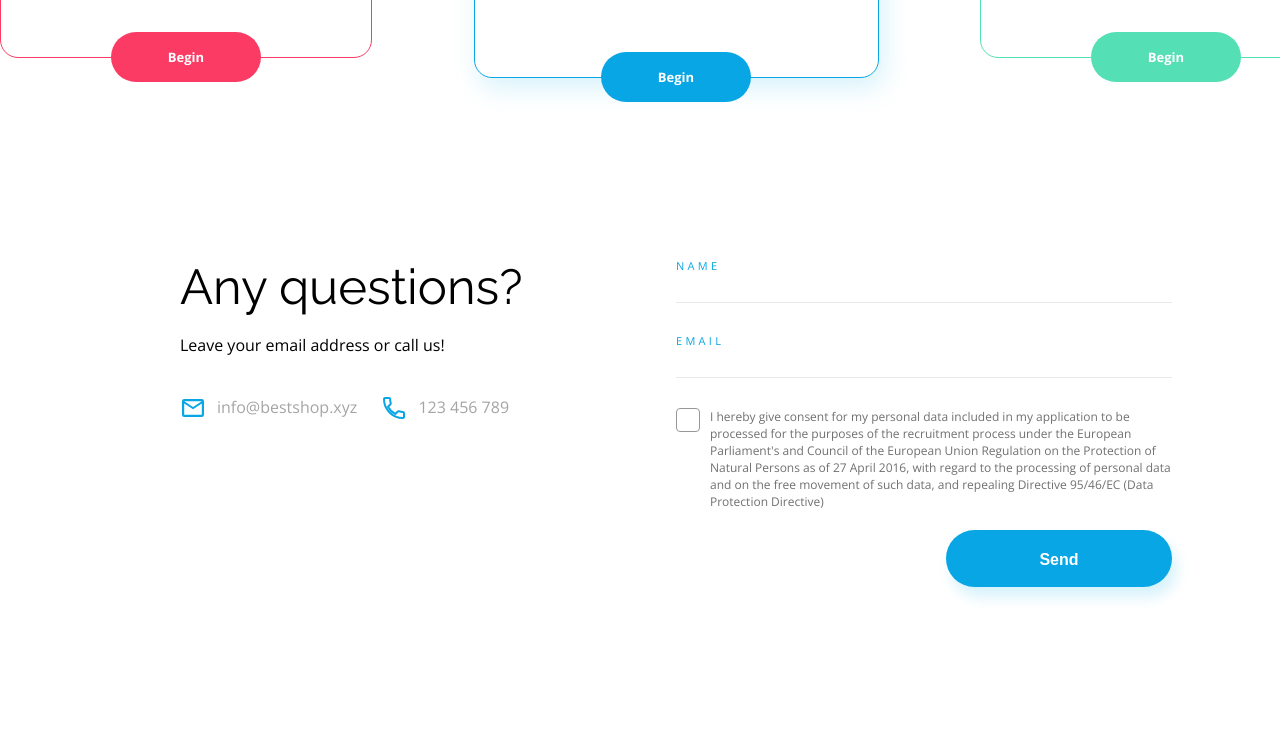
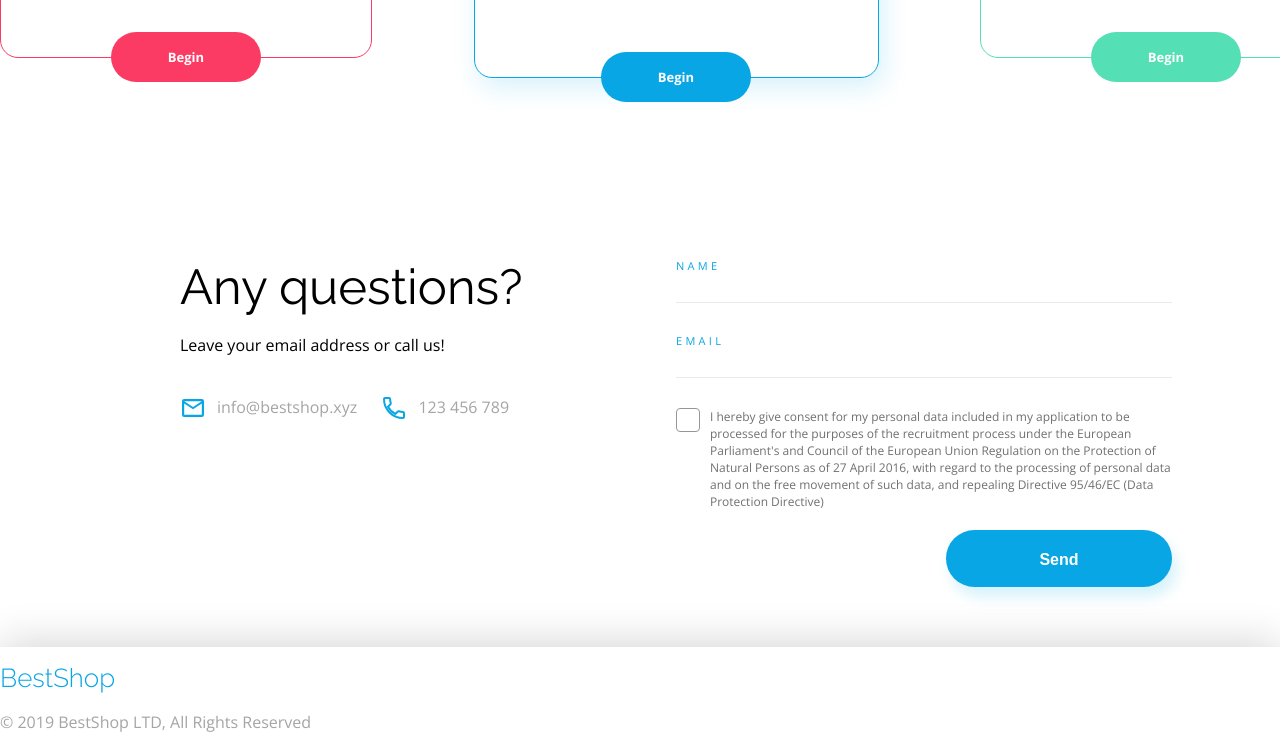
Before and after one commit to MalwinaGruchot/BestShop, a plain HTML site: page index.html in a window 1280 px wide. Shown: the part 3322-4069 px from the top of the page. Before the commit the page ends 3969 px from the top, so only its background shows below. Drawn offline with nearby package versions, Linux system fonts and the light colour scheme.

Commit message:
add html and css for section footer

```diff
--- a/css/style.css
+++ b/css/style.css
@@ -595,3 +595,32 @@ html {
     background-repeat: no-repeat;
     background-position: center;
 }
+
+/* stylowanie sekcji footer */
+
+
+.footer__container {
+    display: flex;
+    justify-content: space-between;
+    align-items: center;
+}
+
+.footer__icon {
+    margin-right: 20px;
+}
+
+.footer {
+    box-shadow: 0px -5px 40px var(--color-shadow-black);
+}
+
+.footer__logo--appearance {
+    font-size: 2.6rem;
+    line-height: 3rem;
+}
+
+.footer__text--appearance {
+    font-size: 1.1;
+    color: var(--color-gray);
+    line-height: 1.5rem;
+    padding: 6px 0 17px;
+}
--- a/index.html
+++ b/index.html
@@ -184,8 +184,22 @@
             </form>
         </div>
         </div>
+    </section>
+    <footer class="footer">
+        <div class="container footer__container">
+            <div class="footer__info">
+                <h2 class="logo footer__logo footer__logo--appearance">BestShop</h2>
+                <p class="text footer__text footer__text--appearance">© 2019 BestShop LTD, All Rights Reserved</p>
+            </div>
+            <div class="footer__icons">
+                <a href="https://twitter.com" target="_blank" class="footer__icon"><img src="assets/Twitter.svg" alt="Twitter"></a>
+                <a href="https://pl-pl.facebook.com/" target="_blank"><img src="assets/Facebook.svg" alt="Facebook"></a>
+            </div>
 
-    </section>
+
+        </div>
+    </footer>
+
 
 </body>
 
```
